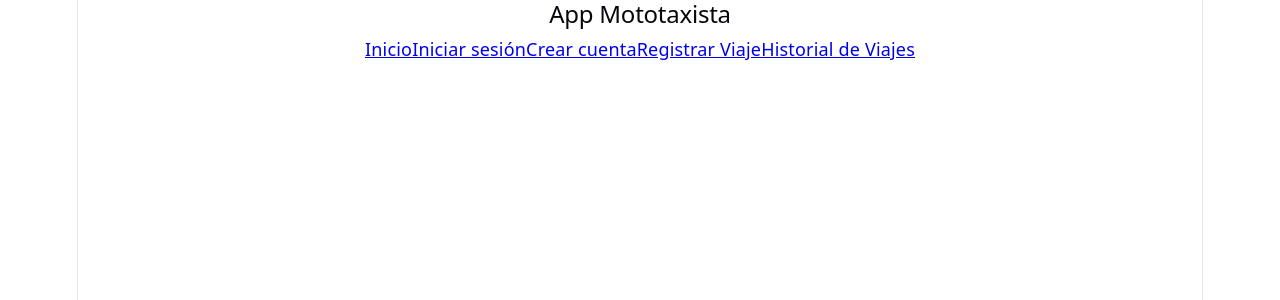
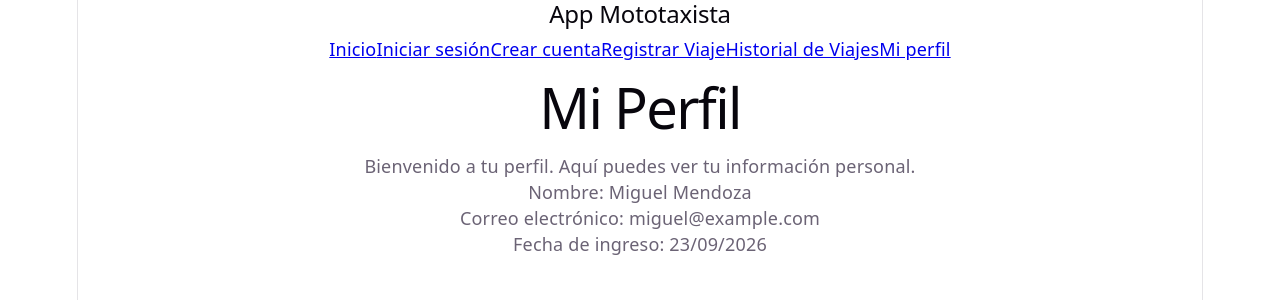
Before and after one commit to miguelmendoza24/app-mototaxi, a React (Vite) app: page /profile in a window 1280 px wide. Shown: the top 300 px of the page. Built offline with nearby package versions, Linux system fonts and the light colour scheme.

Commit message:
feat: add driver profile page and navigation

```diff
--- a/src/App.jsx
+++ b/src/App.jsx
@@ -5,6 +5,7 @@ import Login from "./pages/Login";
 import Register from "./pages/Register";
 import RegisterTrip from "./pages/RegisterTrip";
 import TripHistory from "./pages/TripHistory";
+import Profile from "./pages/Profile";
 import { BrowserRouter, Routes, Route, Navigate } from "react-router";
 
 function App() {
@@ -19,6 +20,7 @@ function App() {
         <Route path="/register" element={<Register />} />
         <Route path="/trips/new" element={<RegisterTrip />} />
         <Route path="/trips" element={<TripHistory />} />
+        <Route path="/profile" element={<Profile />} />
       </Routes>
     </BrowserRouter>
   );
--- a/src/components/Navbar.jsx
+++ b/src/components/Navbar.jsx
@@ -10,6 +10,7 @@ function Navbar() {
           <Link to="/register">Crear cuenta</Link>
           <Link to="/trips/new">Registrar Viaje</Link>
           <Link to="/trips">Historial de Viajes</Link>
+          <Link to="/profile">Mi perfil</Link>
         </div>
       </nav>
   )
--- /dev/null
+++ b/src/pages/Profile.jsx
@@ -0,0 +1,19 @@
+function Profile() {
+
+    const driver = {
+  name: "Miguel Mendoza",
+  email: "miguel@example.com",
+  registrationDate: "23/09/2026"
+}
+
+    return (
+        <section>
+            <h1>Mi Perfil</h1>
+            <p>Bienvenido a tu perfil. Aquí puedes ver tu información personal.</p>
+            <p>Nombre: {driver.name}</p>
+            <p>Correo electrónico: {driver.email}</p>
+            <p>Fecha de ingreso: {driver.registrationDate}</p>
+        </section>
+    )
+}
+export default Profile;
```
